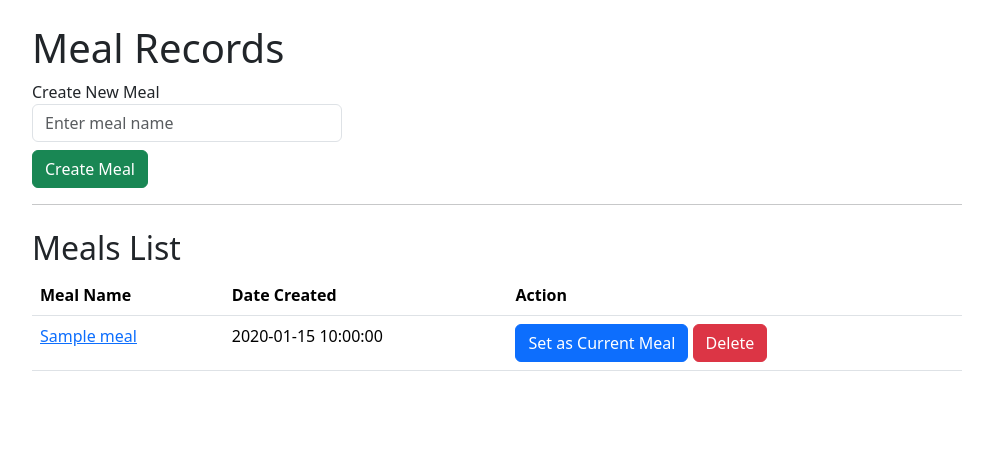
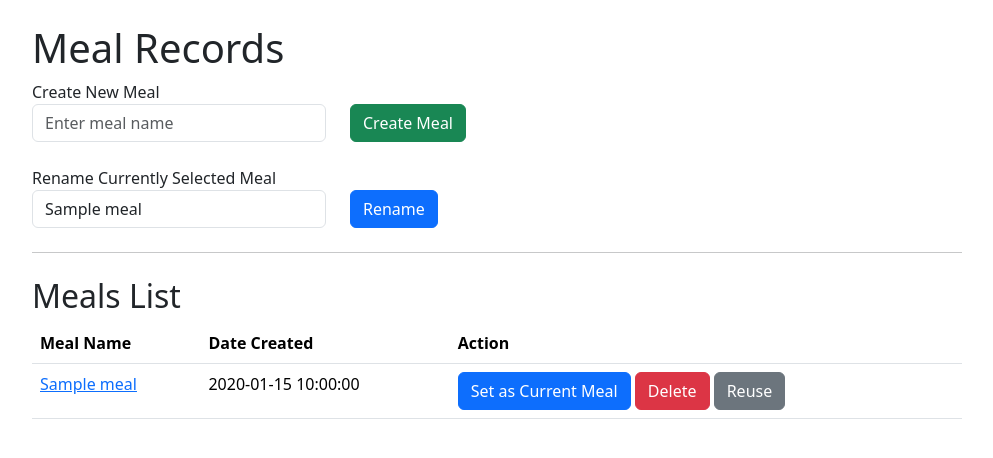
Before and after one commit to Fim99/INFO_4290_Project, a PHP site: page /meal_functions/meal_records.php in a window 1280 px wide. Shown: the part 56-514 px from the top of the page, without its empty margins (143-1136 px from the left). Run offline with PHP 8.4, Linux system fonts and the light colour scheme; the visitor is signed in with stand-in values (Sample User, id 1); tables that the repository leaves empty hold one stand-in row (values such as "Sample post").

Commit message:
Meal Records Update
- Added Reuse Meal feature
- Added Rename Meal Feature
TO-DO
- Optimize Meal Detail calculations

```diff
--- a/meal_functions/meal_details.php
+++ b/meal_functions/meal_details.php
@@ -185,7 +185,7 @@ if (isset($_POST['remove_fdc_id']))
         <div class="col-md-10 mx-auto">
             <a href="meal_functions/meal_records.php" class="btn btn-secondary">Back to Meal Records</a>
             <hr>
-            <h1>Meal Details: <?= $mealName ?></h1>
+            <h1><?= $mealName ?></h1>
             <p>Created on: <?= $mealCreatedAt ?></p>
 
             <!-- Display success or error message if set -->
--- a/meal_functions/meal_records.php
+++ b/meal_functions/meal_records.php
@@ -19,10 +19,8 @@ function getUserMeals($conn, $user_id)
     $sql = "SELECT id, name, created_at FROM meals WHERE user_id = $user_id ORDER BY created_at DESC";
     $result = $conn->query($sql);
 
-    if ($result && $result->num_rows > 0)
-    {
-        while ($row = $result->fetch_assoc())
-        {
+    if ($result && $result->num_rows > 0) {
+        while ($row = $result->fetch_assoc()) {
             $meals[] = [
                 'id' => $row['id'],
                 'name' => $row['name'],
@@ -49,10 +47,44 @@ function addNewMeal($conn, $user_id, $meal_name)
     $created_at = date('Y-m-d H:i:s');
     $sql = "INSERT INTO meals (user_id, name, food_fdcid, created_at) VALUES ('$user_id', '$escaped_meal_name', '[]', '$created_at')";
 
-    if ($conn->query($sql) === TRUE)
-    {
+    if ($conn->query($sql) === TRUE) {
         $_SESSION['current_meal_id'] = $conn->insert_id;
         return true;
+    }
+
+    return false;
+}
+
+// Function to update meal name
+function updateMealName($conn, $meal_id, $new_name)
+{
+    $escaped_new_name = $conn->real_escape_string($new_name);
+    $sql = "UPDATE meals SET name = '$escaped_new_name' WHERE id = $meal_id";
+    return $conn->query($sql);
+}
+
+// Function to duplicate a meal and its food items
+function duplicateMeal($conn, $meal_id, $user_id)
+{
+    // Fetch the meal details
+    $sql = "SELECT name, food_fdcid FROM meals WHERE id = $meal_id";
+    $result = $conn->query($sql);
+
+    if ($result && $result->num_rows > 0) {
+        $meal = $result->fetch_assoc();
+        $meal_name = $meal['name'];
+        $food_fdcid = $meal['food_fdcid'];
+
+        // Create a new meal with the same name and food items but with a new timestamp
+        $escaped_meal_name = $conn->real_escape_string($meal_name);
+        $created_at = date('Y-m-d H:i:s');
+        $sql = "INSERT INTO meals (user_id, name, food_fdcid, created_at) VALUES ('$user_id', '$escaped_meal_name', '$food_fdcid', '$created_at')";
+
+        if ($conn->query($sql) === TRUE) {
+            $_SESSION['current_meal_id'] = $conn->insert_id;
+            $_SESSION['current_meal_name'] = $meal_name; // Set current meal name
+            return true;
+        }
     }
 
     return false;
@@ -68,59 +100,40 @@ function deleteMeal($conn, $meal_id)
 // Handle form submissions
 function handleFormSubmissions($conn)
 {
-    if ($_SERVER['REQUEST_METHOD'] === 'POST')
-    {
-        if (isset($_POST['new_meal_name']))
-        {
+    if ($_SERVER['REQUEST_METHOD'] === 'POST') {
+        if (isset($_POST['new_meal_name'])) {
             $newMealName = $_POST['new_meal_name'];
-            if (empty($newMealName))
-            {
+            if (empty($newMealName)) {
                 $_SESSION['error_message'] = "Meal name cannot be empty.";
-            }
-            elseif (addNewMeal($conn, $_SESSION['id'], $newMealName))
-            {
+            } elseif (addNewMeal($conn, $_SESSION['id'], $newMealName)) {
                 $_SESSION['success_message'] = "Meal added successfully.";
-                // Update current meal name in session
-                $_SESSION['current_meal_name'] = $newMealName;
+                $_SESSION['current_meal_name'] = $newMealName; // Update current meal name in session
                 header("Location: " . $_SERVER['PHP_SELF']);
                 exit();
-            }
-            else
-            {
+            } else {
                 $_SESSION['error_message'] = "Error adding new meal.";
             }
         }
 
-        if (isset($_POST['set_current_meal']))
-        {
+        if (isset($_POST['set_current_meal'])) {
             $_SESSION['current_meal_id'] = $_POST['set_current_meal'];
-            // Update current meal name in session
             $_SESSION['current_meal_name'] = getCurrentMealDetails($conn, $_SESSION['current_meal_id']);
-            $_SESSION['success_message'] = "Current meal successfully changed.";
+            $_SESSION['success_message'] = "Current meal changed successfully .";
             header("Location: " . $_SERVER['PHP_SELF']);
             exit();
         }
 
-        if (isset($_POST['delete_meal']))
-        {
+        if (isset($_POST['delete_meal'])) {
             $mealId = $_POST['delete_meal'];
-            if (deleteMeal($conn, $mealId))
-            {
+            if (deleteMeal($conn, $mealId)) {
                 $_SESSION['success_message'] = "Meal deleted successfully.";
 
-                // Check if the deleted meal was the current selected meal
-                if ($_SESSION['current_meal_id'] == $mealId)
-                {
-                    // Get the next most recent meal
+                if ($_SESSION['current_meal_id'] == $mealId) {
                     $meals = getUserMeals($conn, $_SESSION['id']);
-                    if (!empty($meals))
-                    {
+                    if (!empty($meals)) {
                         $_SESSION['current_meal_id'] = $meals[0]['id'];
-                        // Update current meal name in session
                         $_SESSION['current_meal_name'] = $meals[0]['name'];
-                    }
-                    else
-                    {
+                    } else {
                         unset($_SESSION['current_meal_id']);
                         unset($_SESSION['current_meal_name']);
                     }
@@ -128,30 +141,55 @@ function handleFormSubmissions($conn)
 
                 header("Location: " . $_SERVER['PHP_SELF']);
                 exit();
-            }
-            else
-            {
+            } else {
                 $_SESSION['error_message'] = "Error deleting meal.";
             }
+        }
+
+        if (isset($_POST['reuse_meal'])) {
+            $mealId = $_POST['reuse_meal'];
+            if (duplicateMeal($conn, $mealId, $_SESSION['id'])) {
+                $_SESSION['success_message'] = "Meal reused successfully.";
+                // Update current meal name in session after reusing meal
+                $_SESSION['current_meal_name'] = getCurrentMealDetails($conn, $_SESSION['current_meal_id']);
+                header("Location: " . $_SERVER['PHP_SELF']);
+                exit();
+            } else {
+                $_SESSION['error_message'] = "Error reusing meal.";
+            }
+        }
+
+        if (isset($_POST['update_meal_name'])) {
+            $newMealName = $_POST['updated_meal_name'];
+            $mealId = $_SESSION['current_meal_id'];
+            if (!empty($newMealName)) {
+                if (updateMealName($conn, $mealId, $newMealName)) {
+                    $_SESSION['success_message'] = "Meal name updated successfully.";
+                    $_SESSION['current_meal_name'] = $newMealName; // Update current meal name in session
+                } else {
+                    $_SESSION['error_message'] = "Error updating meal name.";
+                }
+            } else {
+                $_SESSION['error_message'] = "Meal name cannot be empty.";
+            }
+            header("Location: " . $_SERVER['PHP_SELF']);
+            exit();
         }
     }
 }
 
-// ------ MAIN CODE START WHERE METHODS ARE CALLED -------
-
+// Main code where methods are called
 handleFormSubmissions($conn);
 $userDetails = getUserDetails($conn, $_SESSION['id']);
 $meals = getUserMeals($conn, $_SESSION['id']);
 $currentMealName = isset($_SESSION['current_meal_id']) ? getCurrentMealDetails($conn, $_SESSION['current_meal_id']) : "None Selected";
 
 // Update current meal name in session initially
-if (isset($_SESSION['current_meal_id']))
-{
+if (isset($_SESSION['current_meal_id'])) {
     $_SESSION['current_meal_name'] = $currentMealName;
 }
 
 ?>
-
 <!DOCTYPE html>
 <html lang="en">
 
@@ -180,13 +218,37 @@ if (isset($_SESSION['current_meal_id']))
             <?php endif; ?>
 
             <!-- Form to create new meal -->
-            <form method="post">
-                <div class="form-group col-md-4">
-                    <label for="newMealName">Create New Meal</label>
-                    <input type="text" class="form-control" id="newMealName" name="new_meal_name"
-                        placeholder="Enter meal name">
+            <form method="post" class="mb-4">
+                <div class="row">
+                    <div class="col-md-4">
+                        <div class="form-group">
+                            <label for="newMealName">Create New Meal</label>
+                            <input type="text" class="form-control" id="newMealName" name="new_meal_name"
+                                placeholder="Enter meal name">
+                        </div>
+                    </div>
+                    <div class="col-md-4">
+                        <button type="submit" class="btn btn-success btn-block mt-4">Create Meal</button>
+                    </div>
                 </div>
-                <button type="submit" class="btn btn-success mt-2">Create Meal</button>
+            </form>
+
+            <!-- Form to update current meal name -->
+            <form method="post" class="mb-4">
+                <div class="row">
+                    <div class="col-md-4">
+                        <div class="form-group">
+                            <label for="updatedMealName">Rename Currently Selected Meal </label>
+                            <input type="text" class="form-control" id="updatedMealName" name="updated_meal_name"
+                                placeholder="Enter new meal name"
+                                value="<?= htmlspecialchars($_SESSION['current_meal_name']) ?? '' ?>">
+                        </div>
+                    </div>
+                    <div class="col-md-4">
+                        <button type="submit" name="update_meal_name"
+                            class="btn btn-primary btn-block mt-4">Rename</button>
+                    </div>
+                </div>
             </form>
             <hr>
 
@@ -197,7 +259,7 @@ if (isset($_SESSION['current_meal_id']))
                     <tr>
                         <th>Meal Name</th>
                         <th>Date Created</th>
-                        <th >Action</th>
+                        <th>Action</th>
                     </tr>
                 </thead>
                 <tbody>
@@ -218,6 +280,10 @@ if (isset($_SESSION['current_meal_id']))
                                     <input type="hidden" name="delete_meal" value="<?= htmlspecialchars($meal['id']) ?>">
                                     <button type="submit" class="btn btn-danger">Delete</button>
                                 </form>
+                                <form class="d-inline-block" method="post">
+                                    <input type="hidden" name="reuse_meal" value="<?= htmlspecialchars($meal['id']) ?>">
+                                    <button type="submit" class="btn btn-secondary">Reuse</button>
+                                </form>
                             </td>
                         </tr>
                     <?php endforeach; ?>
```
